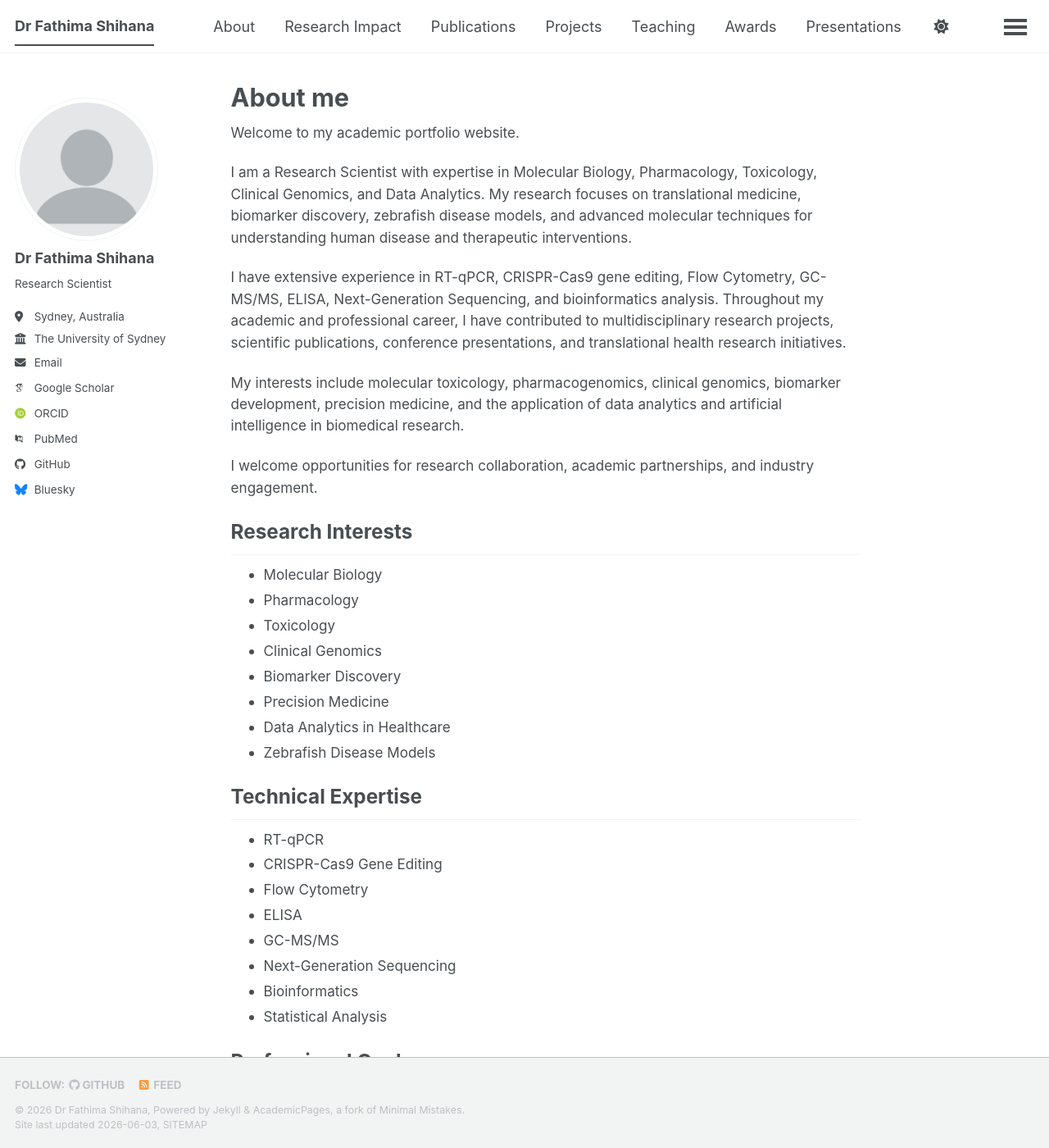
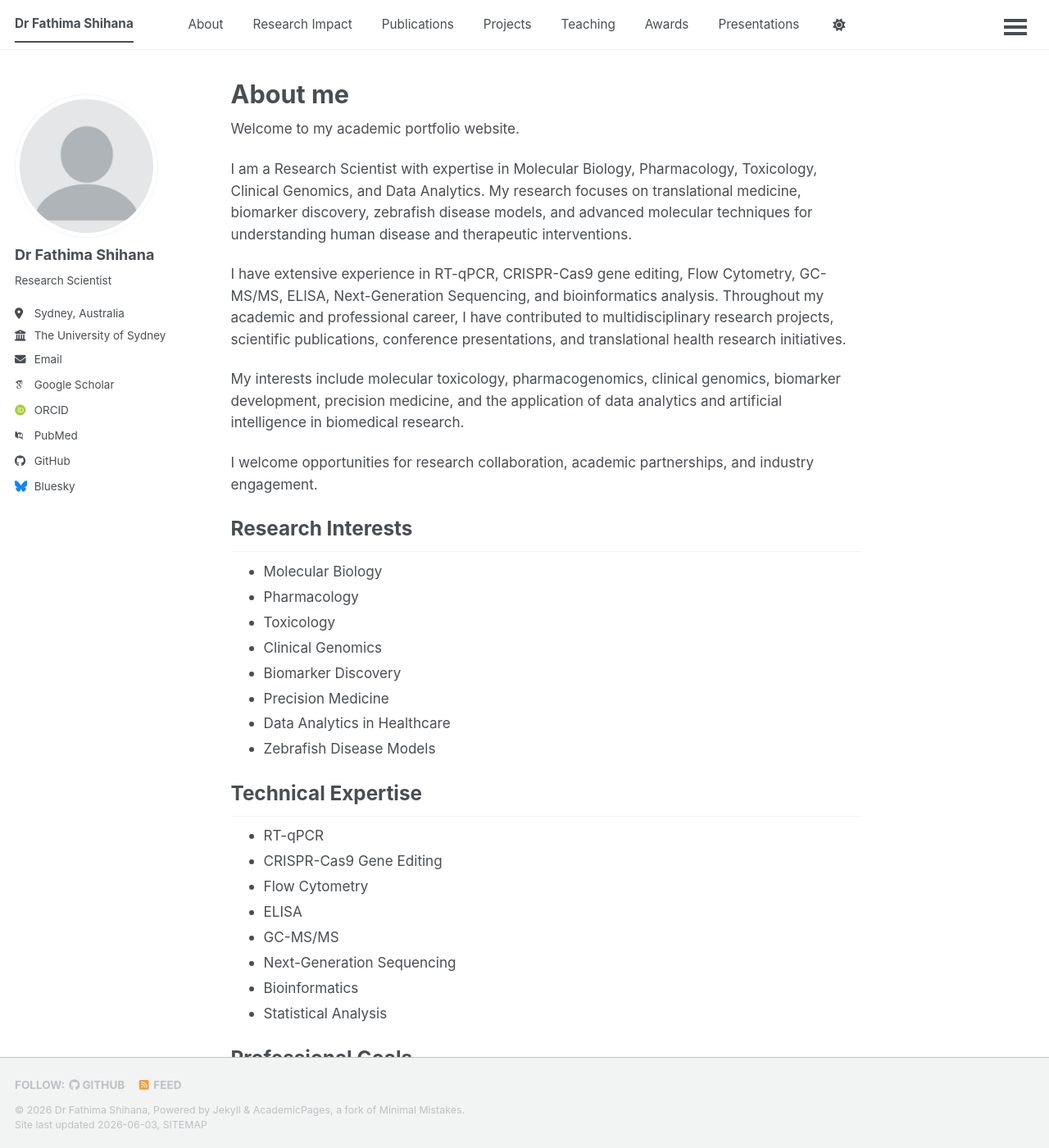
Before and after one commit to fathimashihana/fathimashihana.github.io, a Jekyll site: the page built from _pages/about.md, in a window 1280 px wide and 1400 px high. Shown: the whole window at 82% size. Built offline with Jekyll 4.4.1, drawn with Linux system fonts in a browser that asks for light colours; some web fonts are replaced; a script bundle is joined from its source files by our own code; library files that are not in the unit come from our copies.

Commit message:
Update main.scss

```diff
--- a/assets/css/main.scss
+++ b/assets/css/main.scss
@@ -154,3 +154,6 @@
 .page__content strong {
   font-weight: 700 !important;
 }
+.masthead__menu-item {
+    font-size: 0.85rem !important;
+}
```
